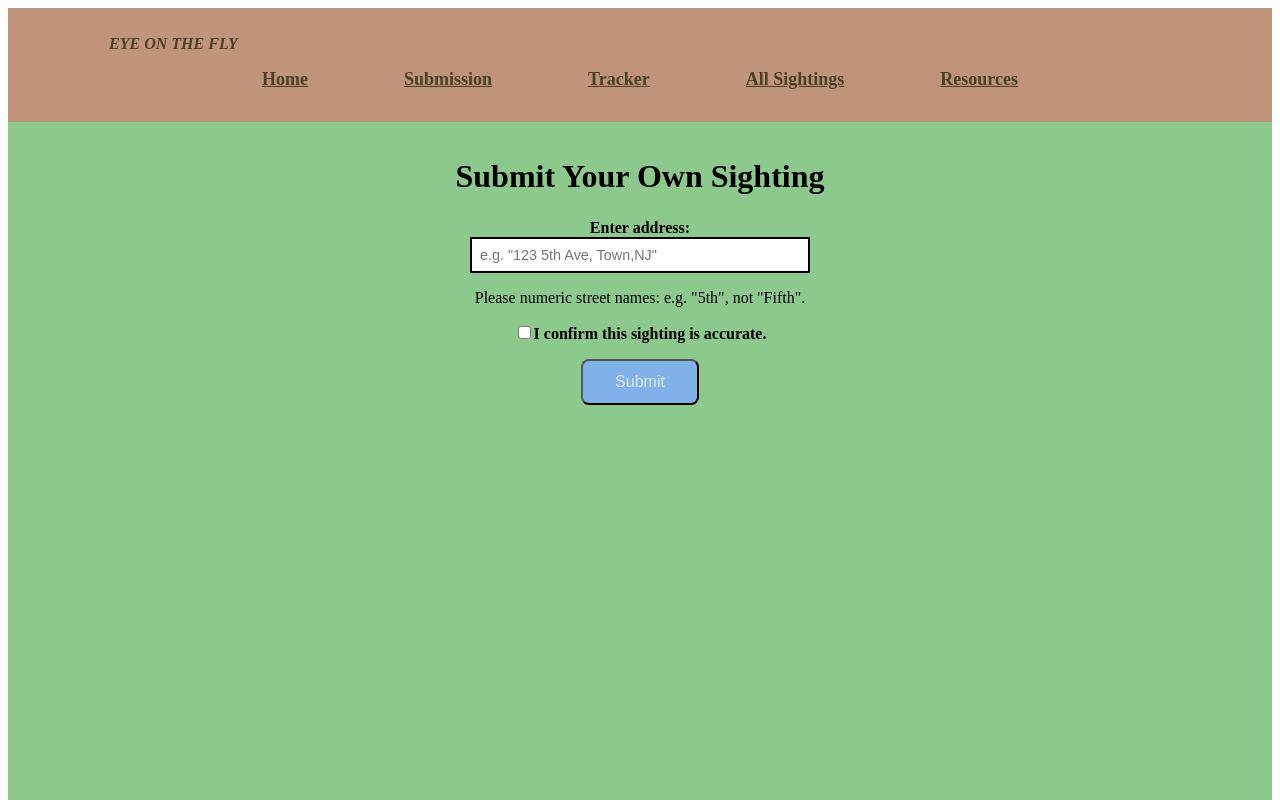
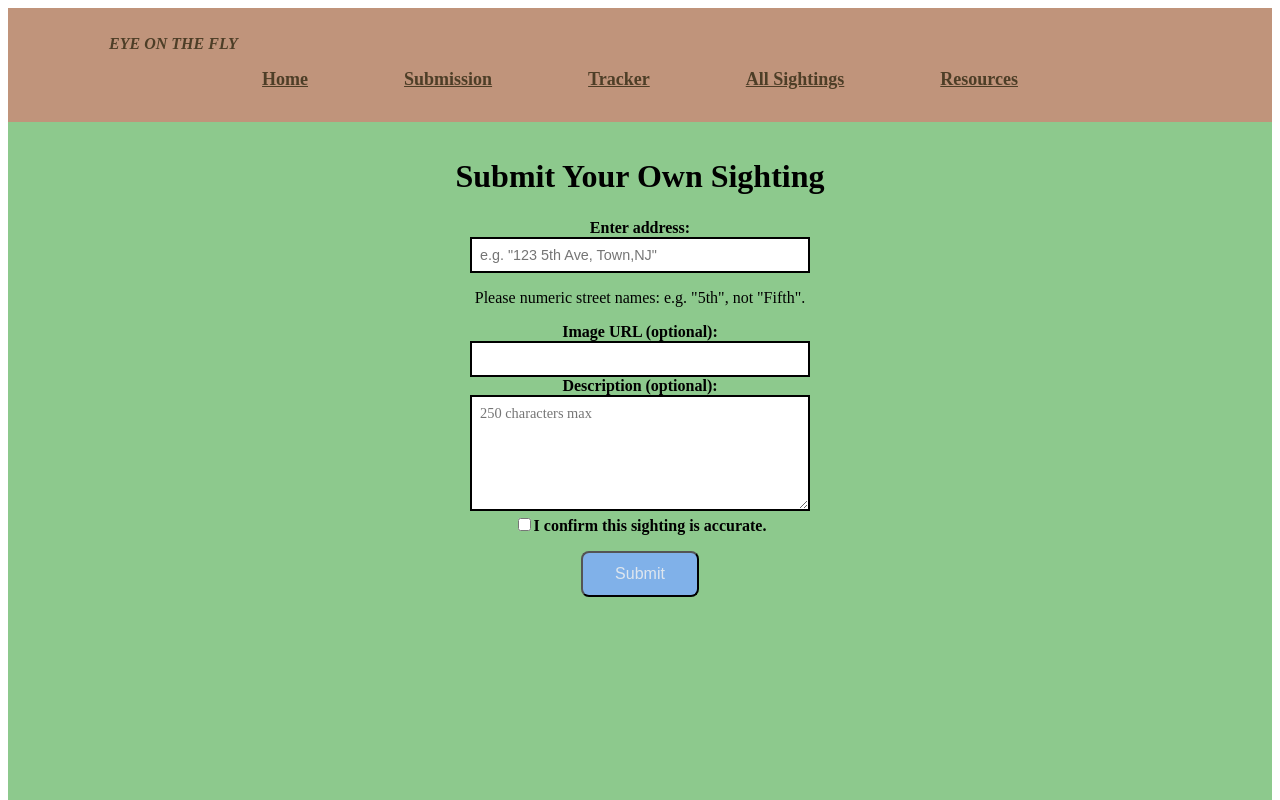
Before and after one commit to alex-joseph23/EYE-ONTHE-FLY-ALEX-J, a React (Vite) app: page /submitSighting in a window 1280 px wide. Shown: the top 800 px of the page. Built offline with nearby package versions, Linux system fonts and the light colour scheme; no server answers.

Commit message:
image and description input

```diff
--- a/src/Pages/SightingFormPage.css
+++ b/src/Pages/SightingFormPage.css
@@ -40,6 +40,15 @@ input[type="text"] {
   display: block;
 }
 
+textarea {
+  width: 20rem;
+  min-height: 6rem;
+  padding: 0.5rem;
+  border: 2px solid;
+  font-size: 0.9rem;
+  font-family: inherit;
+  resize: vertical;}
+
 .submit-button:hover {
   background-color: rgb(65, 92, 209);
   transition: background-color 1s ease;
--- a/src/Pages/SightingFormPage.jsx
+++ b/src/Pages/SightingFormPage.jsx
@@ -4,6 +4,8 @@ import Alert from "../components/Alert";
 import Button from "../components/Button";
 function SightingFormPage({ setSightingsByCounty }) {
   const [address, setAddress] = useState(""); //keeps up with whatever address input
+  const [imageUrl, setImageUrl] = useState("");
+  const [description, setDescription] = useState("");
   const [isChecked, setIsChecked] = useState(false);//the checkbox input
   const [checkboxError, setCheckboxError] = useState("");//error for not checking the box
   const [errorMessage, setErrorMessage] = useState("");//error message
@@ -11,6 +13,12 @@ function SightingFormPage({ setSightingsByCounty }) {
 
   function handleLocationChange(event) {
     setAddress(event.target.value);
+  }
+  function handleImageUrlChange(event) {
+    setImageUrl(event.target.value);
+  }
+  function handleDescriptionChange(event) {
+    setDescription(event.target.value);
   }
 //the function below is to check that all validations are met on submit.
 //  Uses Fetch to check addresses from an API. If its all valid it updates sightings
@@ -43,49 +51,51 @@ function SightingFormPage({ setSightingsByCounty }) {
           return;
         }
         const countyWithSuffix = data[0].address.county || "Unknown";
-
         const newSighting = {
           location: address,
           date: new Date().toISOString().split("T")[0],
-          time: new Date().toLocaleTimeString([], {
-            hour: "2-digit", minute: "2-digit",
-          }),
-
-          imageUrl: "https://example.com/default-image.jpg",
-          description: "Sighting submitted via form.",
-          county: { name:countyWithSuffix },
+          time: new Date().toLocaleTimeString([], { hour: '2-digit', minute: '2-digit' }),
+          imageUrl:
+            imageUrl.trim() !== ""
+              ? imageUrl
+              : "https://example.com/default-image.jpg",
+          description: description || "User submitted sighting",
+          county: { name: countyWithSuffix },
         };
-
         fetch("http://localhost:8080/api/sightings/add", {
           method: "POST",
           headers: { "Content-Type": "application/json" },
           body: JSON.stringify(newSighting),
-        }
-        )
+        })
         .then((response) => {
           if (!response.ok) {
-          throw new Error("Failed to save sighting.");
+            throw new Error("Failed to save submission");
           }
           return response.json();
         })
-      .then((savedSighting) => {
-
+        .then(() => {
           setSightingsByCounty((prev) => ({
             ...prev,
             [countyWithSuffix]: (prev[countyWithSuffix] || 0) + 1,
           }));
           setAddress("");
+          setImageUrl("");
+          setDescription("");
+          setIsChecked(false);
           setSuccessMessage(
-          "Thank you! Your sighting was succesfully sumbitted to our tracker.",
+            "Sighting succesfully sumbitted.",
           );
         })
-      .catch((error) => {
-        setErrorMessage("Error saving sighting. Please try again")});
+        .catch(() => {
+          setErrorMessage("Failed to Upload.");
+        });
       })
-      .catch((error) => {
+      .catch(() => {
         setErrorMessage("Failed to find location.");
       });
   }
+
+
 //below is moreso the order and divisions of the page that can be edited in css
   return (
     <section className="sighting-form-page">
@@ -101,6 +111,21 @@ function SightingFormPage({ setSightingsByCounty }) {
             placeholder='e.g. "123 5th Ave, Town,NJ"'
           />
           <p>Please numeric street names: e.g. "5th", not "Fifth".</p>
+          <label htmlFor="imageUrl">Image URL (optional):</label>
+          <input
+            id="imageUrl"
+            type="text"
+            value={imageUrl}
+            onChange={handleImageUrlChange}
+            />
+          <label htmlFor="description">Description (optional):</label>
+          <textarea
+            id="description"
+            rows="3"
+            value={description}
+            onChange={handleDescriptionChange}
+            placeholder="250 characters max"
+            />
 
           <label className="confirm-checkbox">
             <input
@@ -111,7 +136,7 @@ function SightingFormPage({ setSightingsByCounty }) {
             I confirm this sighting is accurate.
           </label>
           {checkboxError && <Alert message={checkboxError} type="error" />}
-          {successMessage && <Alert message={successMessage} type="succes" />}
+          {successMessage && <Alert message={successMessage} type="success" />}
           {errorMessage && <Alert message={errorMessage} type="error" />}
         </div>
         <Button type="submit" label="Submit" />
```
Lines whose indentation alone changed are shown as unchanged.
